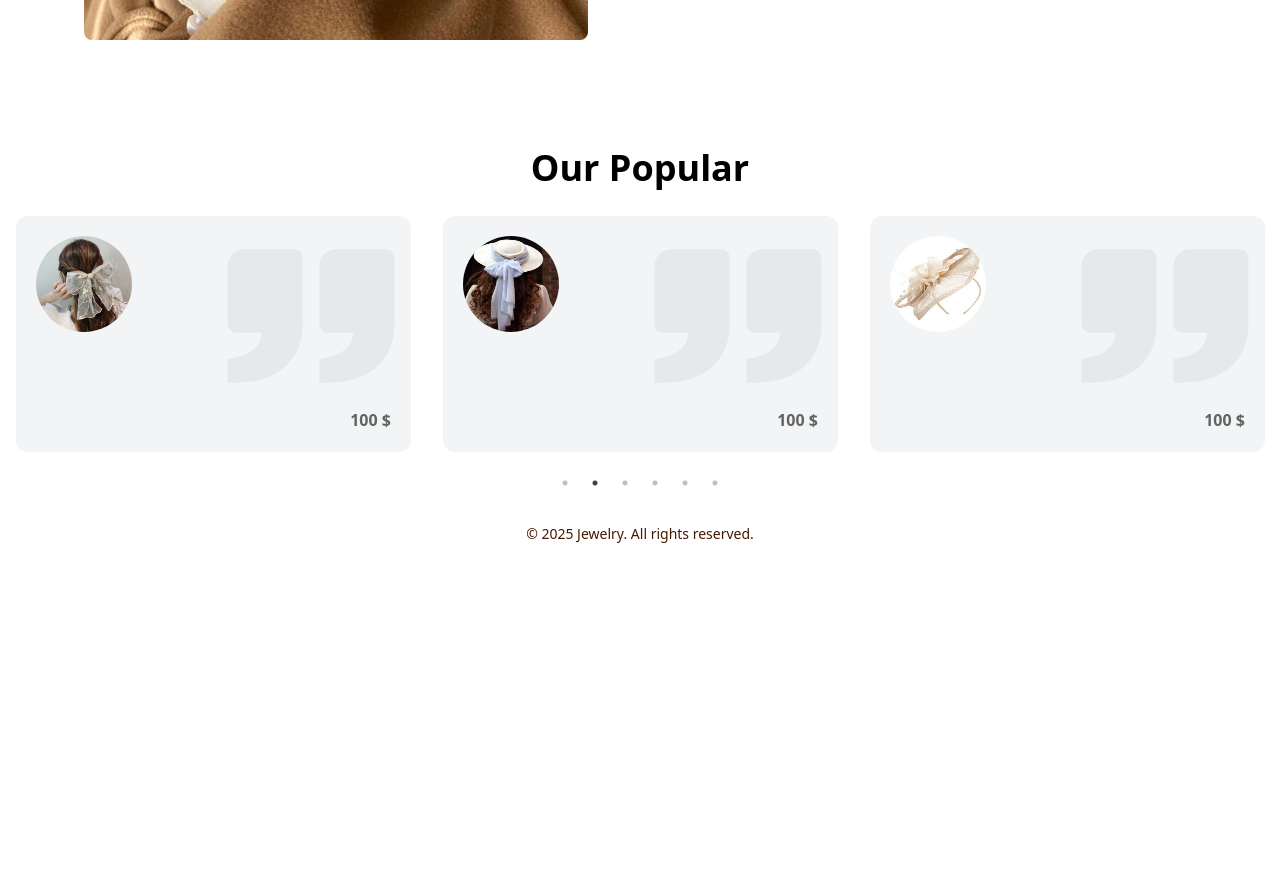
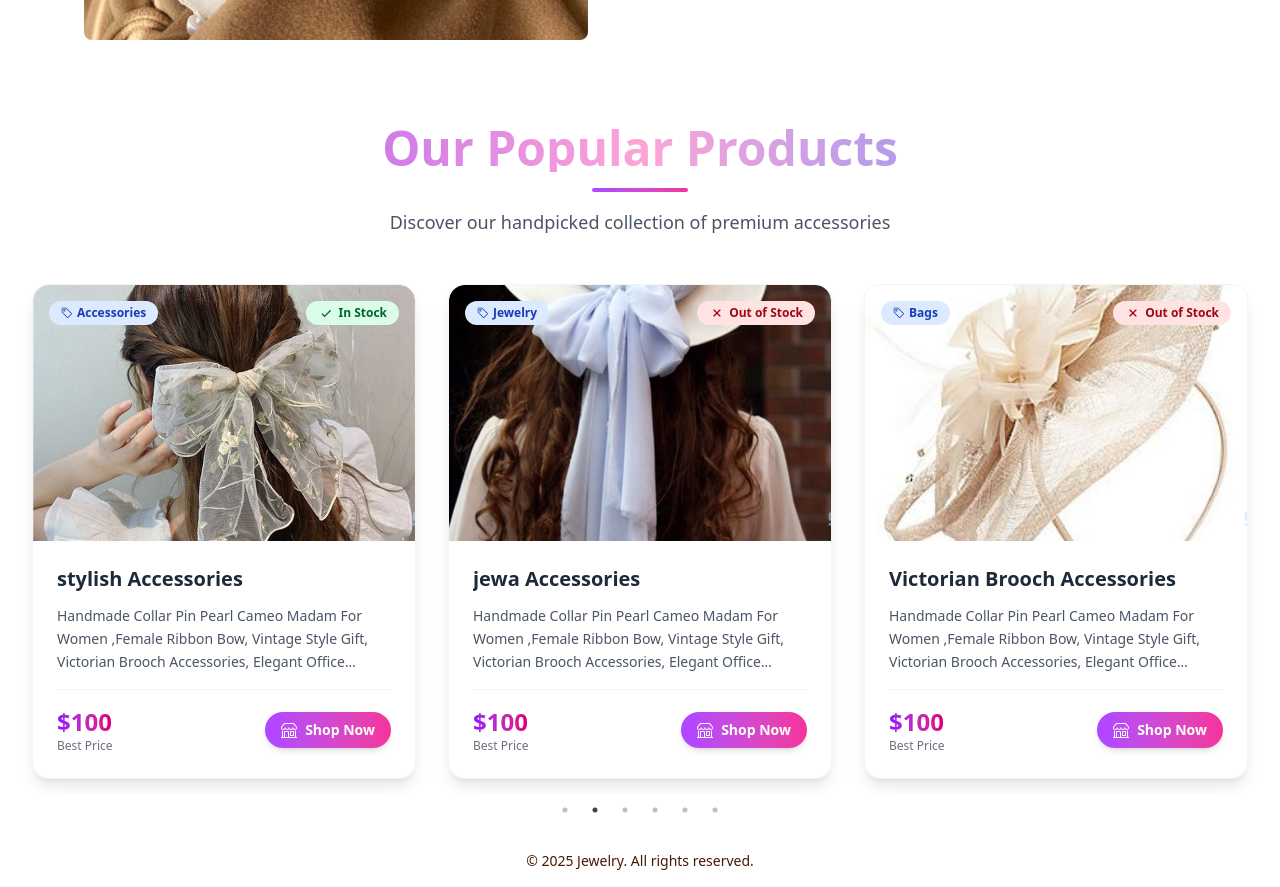
Before and after one commit to Smah-amen/vintage-store, a Next.js app: page /product/1 in a window 1280 px wide. Shown: the part 780-1667 px from the top of the page. Before the commit the page ends 1340 px from the top, so only its background shows below. Built offline with nearby package versions, Linux system fonts and the light colour scheme; a web font is replaced by a local one.

Commit message:
change style product

```diff
--- a/src/app/product/[productId]/page.js
+++ b/src/app/product/[productId]/page.js
@@ -101,7 +101,8 @@ function ProductDetails({ params }) {
               <div className="overflow-hidden">
                 <h1
                   ref={(el) => el && textElementsRef.current.push(el)}
-                  className="text-4xl md:text-5xl text-[#762342] font-serif font-bold leading-tight"
+                  // className="text-4xl md:text-5xl text-[#762342] font-serif font-bold leading-tight"
+                  className="text-5xl font-bold bg-gradient-to-r from-pink-800 via-purple-950 to-blue-200 bg-clip-text text-transparent font-cursive"
                 >
                   {product.name}
                 </h1>
--- a/src/components/ProductList.jsx
+++ b/src/components/ProductList.jsx
@@ -57,9 +57,7 @@ const ProductList = () => {
           <hr className="border-t border-gray-300 w-1/2 mx-auto" />
         </h1>
 
-        {/* Search + Category */}
         <div className="flex flex-col md:flex-row justify-center items-center gap-6 mb-10">
-          {/* Search Input */}
           <div className="relative w-full max-w-sm">
             <CiSearch className="text-gray-500 text-xl absolute right-3 top-1/2 transform -translate-y-1/2" />
             <input
@@ -71,7 +69,6 @@ const ProductList = () => {
             />
           </div>
 
-          {/* Category Filters */}
           <div className="flex flex-wrap justify-center gap-3">
             {category.map((cat) => (
               <button
@@ -89,45 +86,79 @@ const ProductList = () => {
           </div>
         </div>
 
-        {/* Product Cards */}
         <div className="grid grid-cols-1 sm:grid-cols-2 lg:grid-cols-3 xl:grid-cols-4 gap-8">
           {currentItems.map((item) => (
             <Link key={item.id} href={`/product/${item.id}`}>
               <div
                 data-aos="fade-left"
                 data-aos-delay="200"
-                className="bg-white rounded-xl hover:shadow-lg transition-shadow duration-300 p-4 cursor-pointer"
+                className="group relative min-h-[550px] min-w-[320px] bg-white rounded-2xl  hover:shadow-2xl transition-all duration-500 transform hover:-translate-y-2 overflow-hidden "
               >
-                <div className="w-full h-60 mb-4 overflow-hidden rounded-lg">
+                <div className="absolute inset-0 bg-gradient-to-br from-purple-50 via-pink-50 to-blue-50 opacity-0 group-hover:opacity-100 transition-opacity duration-300"></div>
+
+                {item.inStock !== undefined && (
+                  <div className="absolute top-4 left-4 z-10">
+                    {item.inStock ? (
+                      <div className="flex items-center bg-green-100 text-green-800 px-3 py-1 rounded-full text-xs font-semibold">
+                        <svg xmlns="http://www.w3.org/2000/svg" className="w-4 h-4 mr-1" fill="none" viewBox="0 0 24 24" stroke="currentColor"><path strokeLinecap="round" strokeLinejoin="round" strokeWidth="2" d="M5 13l4 4L19 7" /></svg>
+                        In Stock
+                      </div>
+                    ) : (
+                      <div className="flex items-center bg-red-100 text-red-800 px-3 py-1 rounded-full text-xs font-semibold">
+                        <svg xmlns="http://www.w3.org/2000/svg" className="w-4 h-4 mr-1" fill="none" viewBox="0 0 24 24" stroke="currentColor"><path strokeLinecap="round" strokeLinejoin="round" strokeWidth="2" d="M6 18L18 6M6 6l12 12" /></svg>
+                        Out of Stock
+                      </div>
+                    )}
+                  </div>
+                )}
+
+
+
+                <div className="relative overflow-hidden rounded-t-2xl h-64 bg-gray-100">
                   <img
                     src={item.image}
-                    className="w-full h-full object-cover transition-transform duration-300 hover:scale-105"
+                    className="w-full h-full object-cover group-hover:scale-110 transition-transform duration-500"
                     alt={item.name}
                   />
+                  <div className="absolute inset-0 bg-black opacity-0 group-hover:opacity-10 transition-opacity duration-300"></div>
                 </div>
-                <h2 className="text-lg font-semibold text-gray-800 mb-1">
+
+                <div className="relative p-6">
+                  <h3 className="text-xl font-bold text-gray-800 mb-3 line-clamp-2 group-hover:text-purple-700 transition-colors duration-300">
                     {item.name}
-                </h2>
-                <p className="text-sm text-gray-500 mb-2">
-                  {item.descraption.slice(0, 80)}...
+                  </h3>
+
+                  <p className="text-sm text-gray-600 mb-4 line-clamp-3 leading-relaxed">
+                    {item.descraption || item.description}
                   </p>
-                <div className="flex justify-between items-center">
-                  <span className="text-[#724a3d] font-bold text-base">
+
+                  <div className="flex items-center justify-between pt-4 border-t border-gray-100">
+                    <div className="flex flex-col">
+                      <span className="text-2xl font-bold bg-gradient-to-r from-purple-600 to-pink-600 bg-clip-text text-transparent">
                         ${item.price}
                       </span>
+                      <span className="text-xs text-gray-500">Best Price</span>
+                    </div>
+
                     <button
-                    onClick={addToCart}
-                    className="text-2xl text-gray-700 hover:text-[#724a3d] cursor-pointer px-2 py-1"
+                      onClick={(e) => {
+                        e.preventDefault();
+                        addToCart(item);
+                      }}
+                      className="flex items-center bg-gradient-to-r from-purple-500 to-pink-500 hover:from-purple-600 hover:to-pink-600 text-white px-4 py-2 rounded-full text-sm font-semibold transition-all duration-300 transform hover:scale-105 shadow-md hover:shadow-lg"
                     >
-                    <GiShoppingCart />
+                      <GiShoppingCart className="w-4 h-4 mr-2" />
+                      Add to Cart
                     </button>
                   </div>
+                </div>
+
+                <div className="absolute inset-0 border-2 border-transparent group-hover:border-purple-200 rounded-2xl transition-colors duration-300"></div>
               </div>
             </Link>
           ))}
         </div>
 
-        {/* Pagination */}
         <div className="flex justify-center mt-12 space-x-2">
           <button
             disabled={page <= 1}
--- a/src/components/TestimonialsProduct.jsx
+++ b/src/components/TestimonialsProduct.jsx
@@ -1,7 +1,8 @@
 import { useState, useEffect } from "react";
 import Slider from "react-slick";
 import axios from "axios";
-import { BiSolidQuoteRight } from "react-icons/bi";
+import { BiSolidQuoteRight, BiCheck, BiX } from "react-icons/bi";
+import { BsTag, BsShop } from "react-icons/bs";
 import "slick-carousel/slick/slick.css";
 import "slick-carousel/slick/slick-theme.css";
 import { productData } from "./commone/data/data";
@@ -41,7 +42,7 @@ function TestimonialsProduct() {
     try {
       setData(productData);
     } catch (err) {
-      setData([{ title: "Error", description: err.message }]);
+      setData([{ name: "Error", description: err.message }]);
     }
   };
 
@@ -50,45 +51,121 @@ function TestimonialsProduct() {
   }, []);
 
   return (
-    <div data-aos="zoom-in" className="container mx-auto mb-10">
-      <h1 className="text-center text-4xl font-bold text-primary font-cursive mt-6 mb-7">
-      Our Popular       </h1>
+    <div data-aos="zoom-in" className="container mx-auto mb-10 px-4">
+      <div className="text-center mb-12">
+        <h1 className="text-5xl font-bold bg-gradient-to-r from-purple-600 via-pink-300 to-blue-500 bg-clip-text text-transparent font-cursive mb-4">
+          Our Popular Products
+        </h1>
+        <div className="w-24 h-1 bg-gradient-to-r from-purple-500 to-pink-500 mx-auto rounded-full"></div>
+        <p className="text-gray-600 mt-4 text-lg">Discover our handpicked collection of premium accessories</p>
+      </div>
+
       <div className="slider-container w-full">
         <Slider {...settings}>
           {data.slice(0, 7).map((item, index) => (
             <div key={item.id || index} className="px-4 pb-4">
-              <div className="rounded-xl bg-gray-100 p-5 relative">
-                <div className="absolute top-0 right-0 text-black/5 text-[200px] font-serif">
-                  <BiSolidQuoteRight />
+              <div className="group relative bg-white rounded-2xl shadow-lg hover:shadow-2xl transition-all duration-500 transform hover:-translate-y-2 overflow-hidden border border-gray-100">
+                {/* Gradient overlay */}
+                <div className="absolute inset-0 bg-gradient-to-br from-purple-50 via-pink-50 to-blue-50 opacity-0 group-hover:opacity-100 transition-opacity duration-300"></div>
+
+                {/* Stock status badge */}
+                <div className="absolute top-4 right-4 z-10">
+                  {item.inStock ? (
+                    <div className="flex items-center bg-green-100 text-green-800 px-3 py-1 rounded-full text-xs font-semibold">
+                      <BiCheck className="w-4 h-4 mr-1" />
+                      In Stock
+                    </div>
+                  ) : (
+                    <div className="flex items-center bg-red-100 text-red-800 px-3 py-1 rounded-full text-xs font-semibold">
+                      <BiX className="w-4 h-4 mr-1" />
+                      Out of Stock
+                    </div>
+                  )}
                 </div>
-                <div className="flex justify-start items-center mb-4">
+
+                <div className="absolute top-4 left-4 z-10">
+                  <div className="flex items-center bg-blue-100 text-blue-800 px-3 py-1 rounded-full text-xs font-semibold capitalize">
+                    <BsTag className="w-3 h-3 mr-1" />
+                    {item.category}
+                  </div>
+                </div>
+
+                <div className="relative overflow-hidden rounded-t-2xl h-64 bg-gray-100">
                   <img
                     src={item.image}
-                    className="w-24 h-24 rounded-full  "
-                    // alt={item.full_name}
+                    className="w-full h-full object-cover group-hover:scale-110 transition-transform duration-500"
+                    alt={item.name}
                   />
+                  <div className="absolute inset-0 bg-black opacity-0 group-hover:opacity-10 transition-opacity duration-300"></div>
                 </div>
-                <div>
-                  <p className="text-xs text-gray-600 mb-1">{item.ttitle}</p>
-                  <p className="text-xs text-gray-600 mb-3 line-clamp-4 h-12">
-                    {item.description}
+
+                <div className="relative p-6">
+                  <div className="absolute top-0 right-0 text-blue-200  font-serif opacity-50 -mt-8 -mr-4">
+                    <BiSolidQuoteRight size={20} />
+                  </div>
+
+                  <h3 className="text-xl font-bold text-gray-800 mb-3 line-clamp-2 group-hover:text-purple-700 transition-colors duration-300">
+                    {item.name}
+                  </h3>
+
+                  <p className="text-sm text-gray-600 mb-4 line-clamp-3 leading-relaxed">
+                    {item.descraption || item.description}
                   </p>
-                  <div className="flex items-center justify-between flex-wrap">
-                    <p className="text-xl font-bold text-black/60 font-cursive">
-                      {item.ingredients}
-                    </p>
-                    <p className="text-base font-semibold text-black/60">
-                      {item.price} $
-                    </p>
+
+                  <div className="flex items-center justify-between pt-4 border-t border-gray-100">
+                    <div className="flex flex-col">
+                      <span className="text-2xl font-bold bg-gradient-to-r from-purple-600 to-pink-600 bg-clip-text text-transparent">
+                        ${item.price}
+                      </span>
+                      <span className="text-xs text-gray-500">Best Price</span>
+                    </div>
+
+                    <button className="flex items-center bg-gradient-to-r from-purple-500 to-pink-500 hover:from-purple-600 hover:to-pink-600 text-white px-4 py-2 rounded-full text-sm font-semibold transition-all duration-300 transform hover:scale-105 shadow-md hover:shadow-lg">
+                      <BsShop className="w-4 h-4 mr-2" />
+                      Shop Now
+                    </button>
                   </div>
                 </div>
+
+                <div className="absolute inset-0 border-2 border-transparent group-hover:border-purple-200 rounded-2xl transition-colors duration-300"></div>
               </div>
             </div>
           ))}
         </Slider>
       </div>
+
+      <style jsx>{`
+        .slick-dots {
+          bottom: -50px;
+        }
+
+        .slick-dots li button:before {
+          color: #8b5cf6;
+          font-size: 12px;
+          opacity: 0.5;
+        }
+
+        .slick-dots li.slick-active button:before {
+          color: #8b5cf6;
+          opacity: 1;
+        }
+
+        .line-clamp-2 {
+          display: -webkit-box;
+          -webkit-line-clamp: 2;
+          -webkit-box-orient: vertical;
+          overflow: hidden;
+        }
+
+        .line-clamp-3 {
+          display: -webkit-box;
+          -webkit-line-clamp: 3;
+          -webkit-box-orient: vertical;
+          overflow: hidden;
+        }
+      `}</style>
     </div>
   );
 }
 
-export default  TestimonialsProduct;
+export default TestimonialsProduct;
```
Lines whose indentation alone changed are shown as unchanged.
